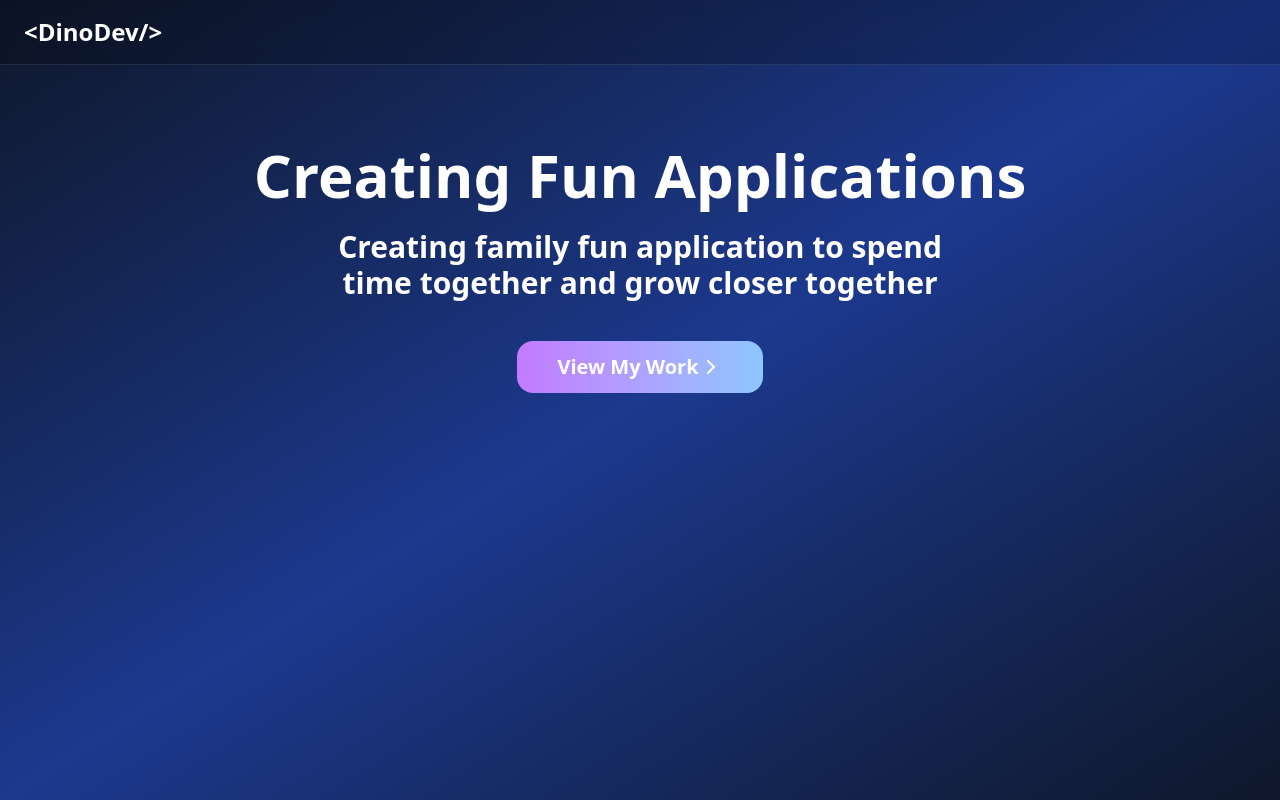
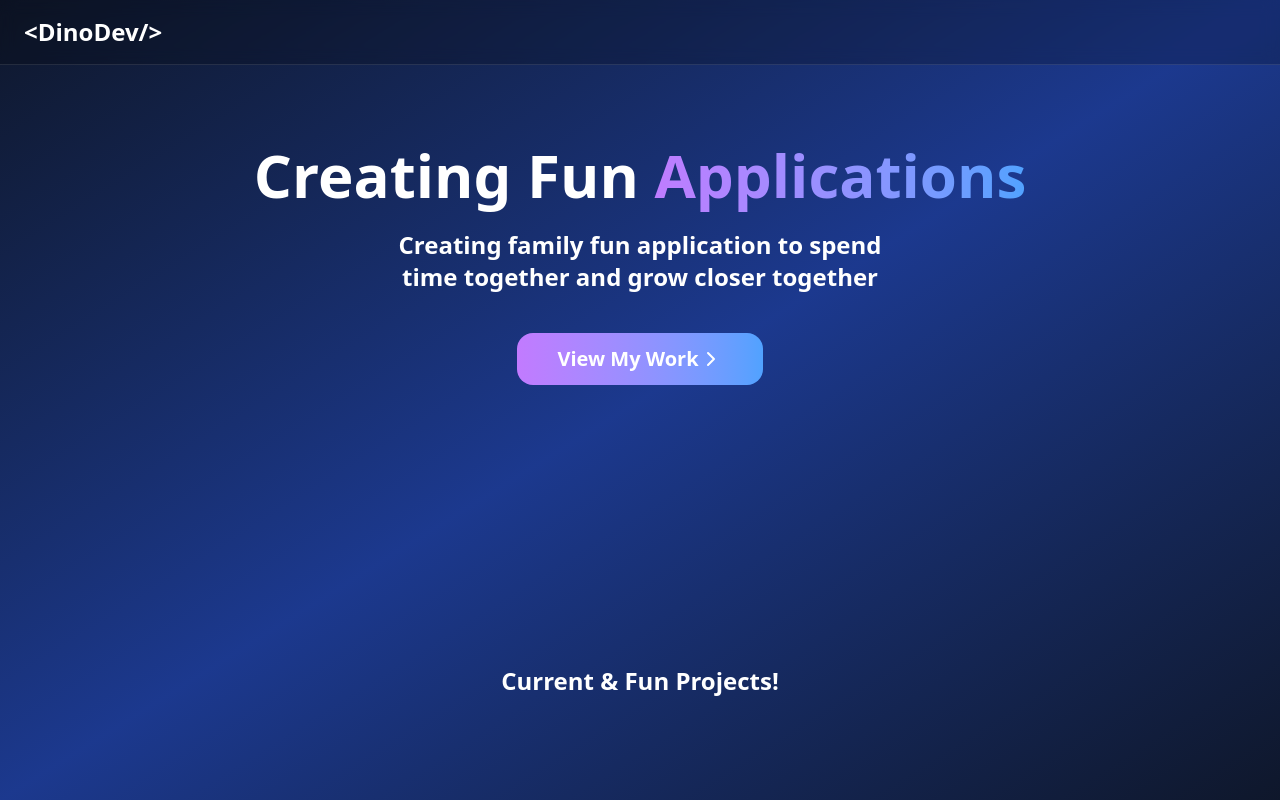
Before and after one commit to Mason-Dino/Dino-Dev, a Next.js app: page / in a window 1280 px wide. Built offline with nearby package versions, Linux system fonts and the light colour scheme.

Commit message:
working on homepage

```diff
--- a/src/app/page.tsx
+++ b/src/app/page.tsx
@@ -2,22 +2,33 @@ import {ChevronRight} from 'lucide-react';
 
 export default function Home() {
 	return (
-		<section className="py-20 px-6">
+		<div>
+			<section className="py-20 px-6 mb-50">
 				<div className="max-w-full m-auto text-center">
 					<div className="mb-10">
 						<h1 className="text-4xl md:text-6xl font-bold text-white mb-6">
-						Creating Fun Applications
+							Creating Fun
+							<span className="bg-gradient-to-r from-purple-400 to-blue-400 bg-clip-text text-transparent"> Applications</span>
 						</h1>
-					<h3 className="text-xl md:text-3xl font-bold text-white px-20">
+						<h3 className="text-xl md:text-2xl font-semibold text-white lg:px-20 md:px-none sm:px-none">
 							Creating family fun application to spend<br />time together and grow closer together
 						</h3>
 					</div>
 					<div className='flex flex-col sm:flex-row gap-4 justify-center'>
-					<button className="rounded-2xl bg-gradient-to-r from-purple-400 to-blue-300 hover:from-purple-400 hover:to-purple-400 transition-all transform text-white text-xl font-semibold hover:scale-105 hover:font-bold py-3 px-10 flex items-center justify-center">
+						<button className="rounded-2xl bg-gradient-to-r from-purple-400 to-blue-400 hover:from-purple-400 hover:to-purple-400 transition-all transform text-white text-xl font-semibold hover:scale-105 hover:font-bold py-3 px-10 flex items-center justify-center">
 							View My Work <ChevronRight />
 						</button>
 					</div>
 				</div>
 			</section>
+			<section className="text-center">
+				<h1 className="text-2xl md:text-2xl font-bold text-white mb-6">
+					Current & Fun Projects!
+				</h1>
+				<section id="projects">
+
+				</section>
+			</section>
+		</div>
 	);
 }
```
Lines whose indentation alone changed are shown as unchanged.
